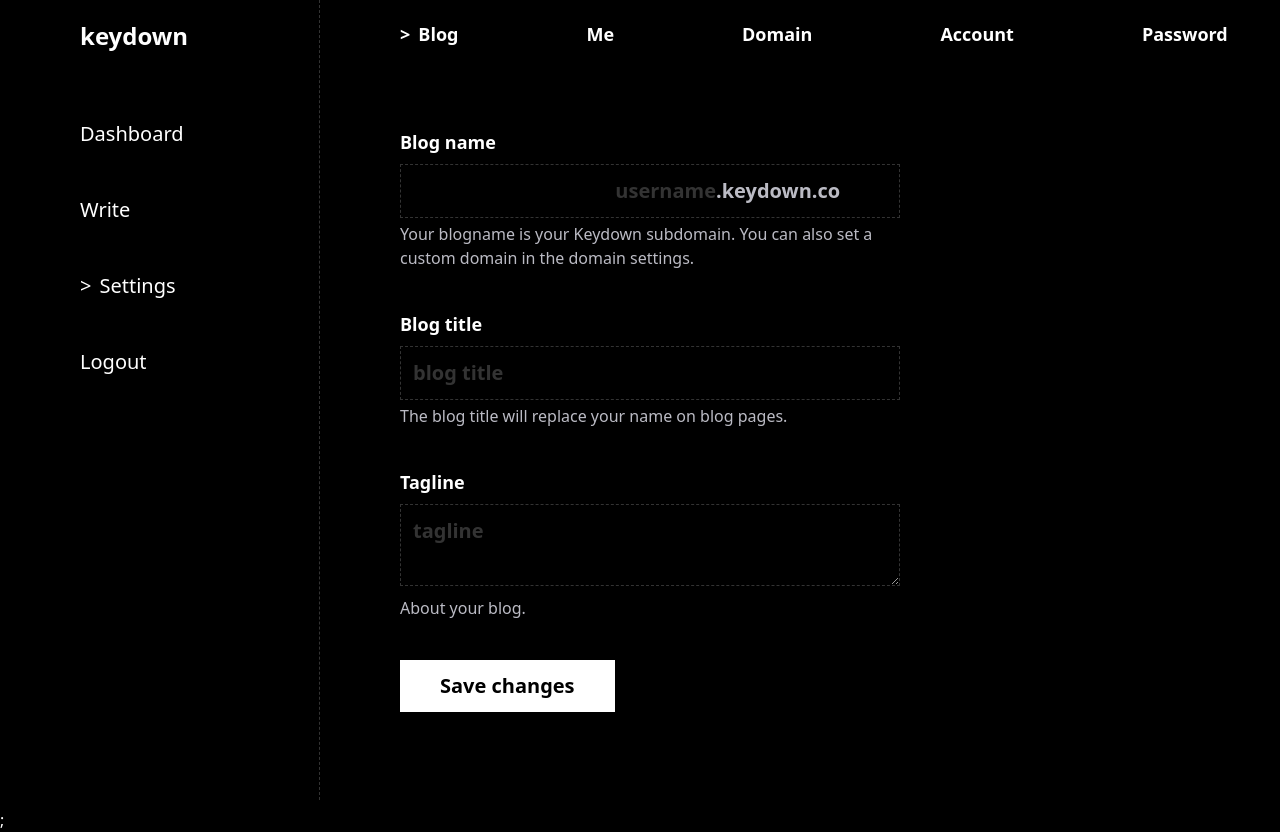
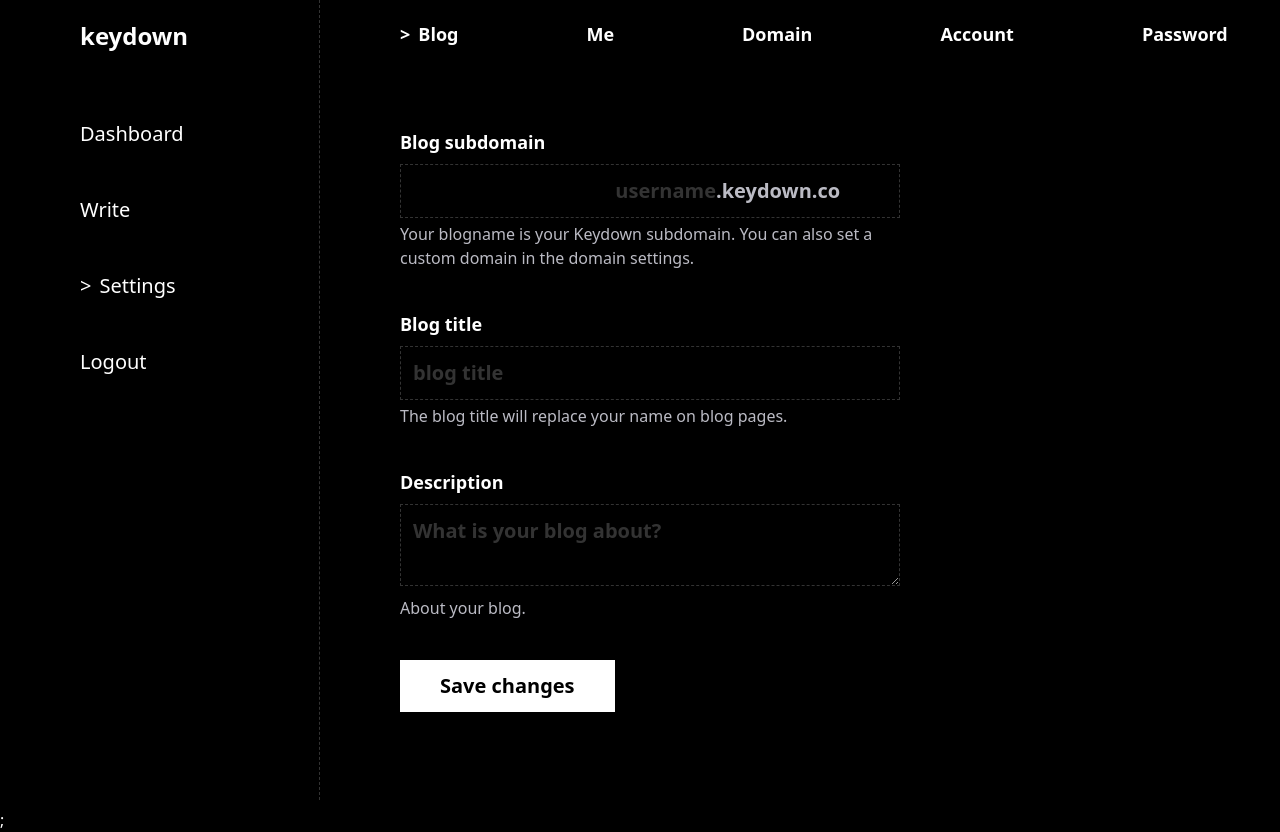
Before and after one commit to akinloluwami/keydown, a Next.js app: page /settings in a window 1280 px wide. Shown: the top 832 px of the page. Built offline with nearby package versions, Linux system fonts and the light colour scheme.

Commit message:
update content

```diff
--- a/pages/settings/index.tsx
+++ b/pages/settings/index.tsx
@@ -8,7 +8,7 @@ const Settings = () => {
       <SettingsLinks />
       <div className="w-full font-semibold max-w-[500px] mt-20 flex flex-col gap-y-10">
         <div className="">
-          <p className="text-lg mb-2">Blog name</p>
+          <p className="text-lg mb-2">Blog subdomain</p>
           <div className="flex items-center border border-dashed border-that-grey text-xl pl-3 py-3">
             <input
               type="text"
@@ -36,10 +36,10 @@ const Settings = () => {
           </p>
         </div>
         <div className="">
-          <p className="text-lg mb-2">Tagline</p>
+          <p className="text-lg mb-2">Description</p>
           <textarea
             className="w-full bg-transparent border border-dashed border-that-grey text-xl pl-3 py-3 placeholder:text-that-grey font-semibold"
-            placeholder="tagline"
+            placeholder="What is your blog about?"
           />
           <p className="font-normal mt-1 text-that-grey-1">About your blog.</p>
         </div>
```
